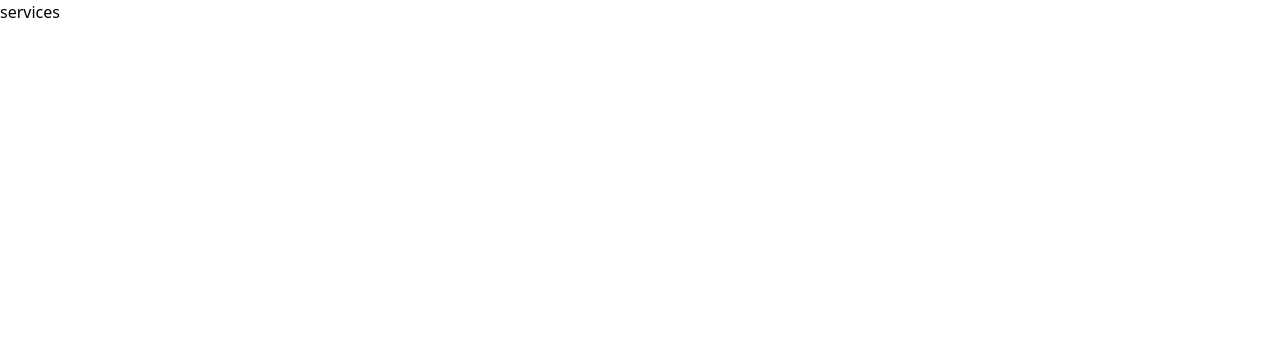
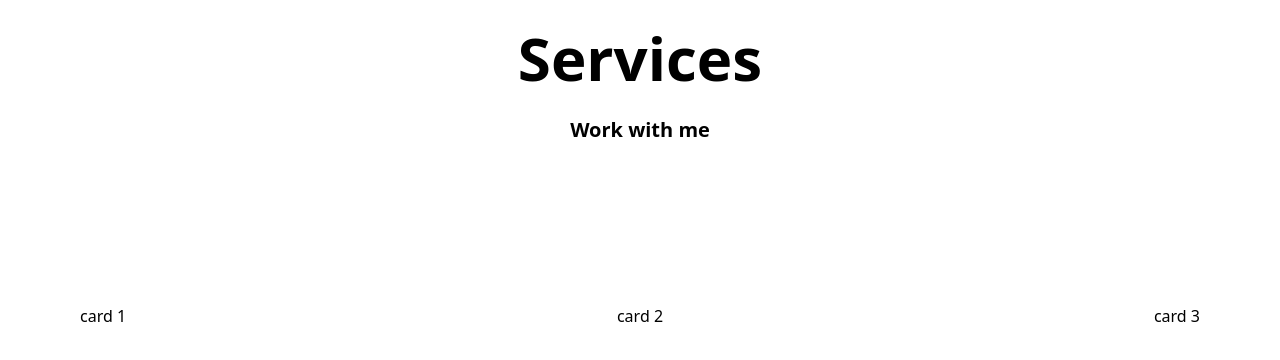
Before and after one commit to JuanmaGre/luli-sanchez-portfolio, a Next.js app: page /services in a window 1280 px wide. Shown: the top 360 px of the page. Built offline with nearby package versions, Linux system fonts and the light colour scheme.

Commit message:
servicios maquetado

```diff
--- a/components/Layout.js
+++ b/components/Layout.js
@@ -40,7 +40,7 @@ const Layout = ({ children , title ,  footer = true, dark = false }) => {
                                 {/* - {new Date().getFullYear()} */}
         {
             footer && (
-                <footer className="bg-[#3498DB] text-black text-center">
+                <footer className="bg-[#d1fae5] text-black text-center">
                     <div>
                         <h6>&copy; Luciana Pilar Sanchez Portfolio</h6>
                         <p>2022. All rights reserved</p>
--- a/components/LayoutSpa.js
+++ b/components/LayoutSpa.js
@@ -40,10 +40,10 @@ const LayoutSpa = ({ children , title ,  footer = true, dark = false }) => {
                                 {/* - {new Date().getFullYear()} */}
         {
             footer && (
-                <footer className="bg-[#3498DB] text-black text-center">
+                <footer className="bg-[#d1fae5] text-black text-center">
                     <div>
                         <h6>&copy; Luciana Pilar Sanchez Portfolio</h6>
-                        <p>2022. All rights reserved</p>
+                        <p>2022. Todos los derechos reservados</p>
                     </div>
                 </footer>
             )
--- a/components/NavBar.js
+++ b/components/NavBar.js
@@ -4,7 +4,7 @@ import Link from "next/link";
 export default function Navbar() {
     return (
     <nav>
-        <div className="flex justify-center items-center mt-3 space-x-2 md:space-x-10">
+        <div className="bg-[#d1fae5] flex justify-center items-center mt-3 space-x-2 md:space-x-10">
             <ul className="hidden space-x-4 md:flex">
                 <li className="navBarLinks">
                     <Link href="/aboutMe">
@@ -20,7 +20,7 @@ export default function Navbar() {
                         </a>
                     </Link>
                 </li>
-                <li className="navBarTitle">
+                <li className="navBarTitle cursor-default">
                     <h1>
                         LULI SANCHEZ
                     </h1>
--- a/components/NavBarSpa.js
+++ b/components/NavBarSpa.js
@@ -4,7 +4,7 @@ import Link from "next/link";
 export default function Navbar() {
     return (
     <nav>
-        <div className="flex justify-center items-center mt-3 space-x-2 md:space-x-10">
+        <div className="bg-[#d1fae5] flex justify-center items-center mt-3 space-x-2 md:space-x-10">
             <ul className="hidden space-x-4 md:flex">
                 <li className="navBarLinks">
                     <Link href="/sobreMi">
--- a/pages/contact.js
+++ b/pages/contact.js
@@ -2,7 +2,9 @@ import React from 'react'
 
 function contact() {
     return (
-        <div>contact</div>
+        <div>
+            contact
+        </div>
     )
 };
 
--- a/pages/services.js
+++ b/pages/services.js
@@ -2,8 +2,28 @@ import React from 'react'
 
 function services() {
     return (
-        <div>services</div>
-    )
+        <div className='flex-row'>
+            <h1 className='flex justify-center my-7 text-6xl font-bold items-center'>
+                Services
+            </h1>
+            <h4 className='flex justify-center my-2 text-xl font-semibold items-center mb-40'>
+                Work with me
+            </h4>
+
+            <div className='flex justify-between'>
+                <div className='ml-20'>
+                    card 1
+                </div>
+                <div>
+                    card 2
+                </div>
+                <div className='mr-20'>
+                    card 3
+                </div>
+            </div>
+
+        </div>
+    );
 };
 
 export default services
```
Also changed, not shown: tailwind.config.js (indentation only).
